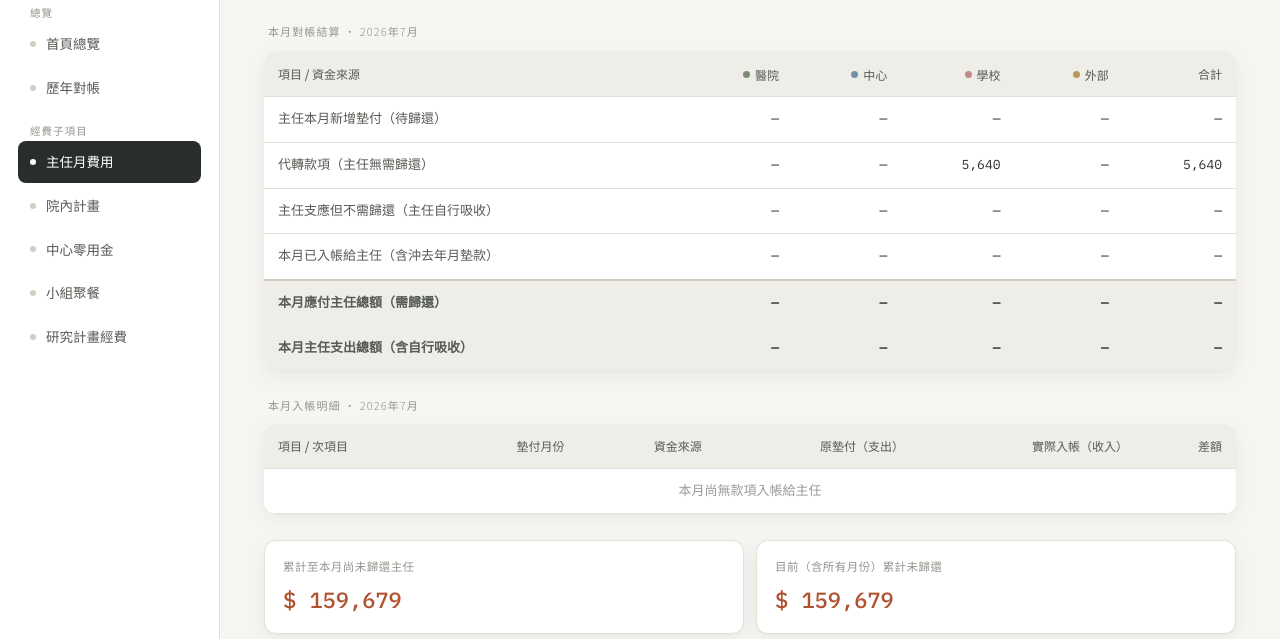
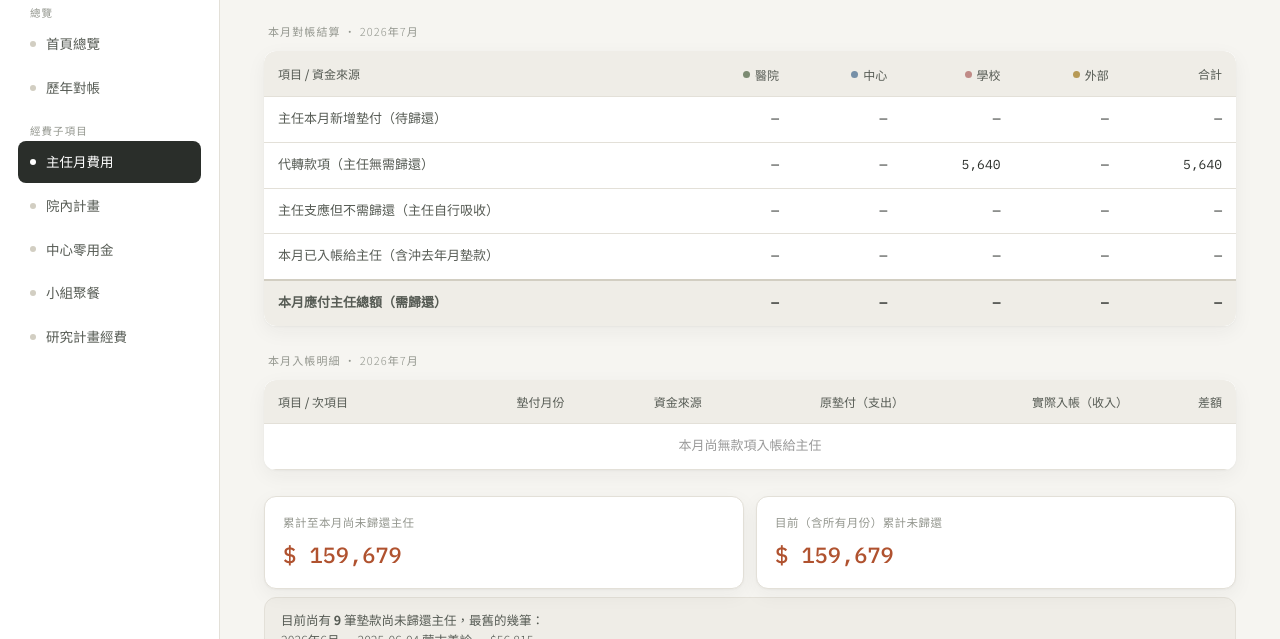
Before and after one commit to hsusy27/AIRIC-money-02, a plain HTML site: page director.html in a window 1280 px wide. Shown: the part 153-792 px from the top of the page. Drawn offline with Linux system fonts and the light colour scheme.

Commit message:
Refactor total expenditure display logic
Updated the logic to conditionally display the total expenditure for the month, including self-absorbed amounts, only when applicable.

```diff
--- a/director.html
+++ b/director.html
@@ -203,10 +203,14 @@ function renderReconTable(){
   FUND_SOURCES.forEach(f=>{ const v = recon.owedNew[f.key]||0; grand1+=v; html+=`<td>${fmtMoney(v)}</td>`; });
   html += `<td>${fmtMoney(grand1)}</td></tr>`;
   // 合計列 2：本月主任支出總額（需歸還 + 自行吸收，代表主任這個月實際自己出了多少錢）
-  let grand2 = 0;
-  html += `<tr class="total-row"><td>本月主任支出總額（含自行吸收）</td>`;
-  FUND_SOURCES.forEach(f=>{ const v = (recon.owedNew[f.key]||0) + (recon.waived[f.key]||0); grand2+=v; html+=`<td>${fmtMoney(v)}</td>`; });
-  html += `<td>${fmtMoney(grand2)}</td></tr>`;
+  // 只有當月有「主任自行吸收」的款項時才顯示，否則會跟上一列數字完全相同
+  const waivedTotal = FUND_SOURCES.reduce((s,f)=> s + (recon.waived[f.key]||0), 0);
+  if(waivedTotal > 0){
+    let grand2 = 0;
+    html += `<tr class="total-row"><td>本月主任支出總額（含自行吸收）</td>`;
+    FUND_SOURCES.forEach(f=>{ const v = (recon.owedNew[f.key]||0) + (recon.waived[f.key]||0); grand2+=v; html+=`<td>${fmtMoney(v)}</td>`; });
+    html += `<td>${fmtMoney(grand2)}</td></tr>`;
+  }
   html += '</tbody>';
   document.getElementById('reconTable').innerHTML = html;
 }
```
